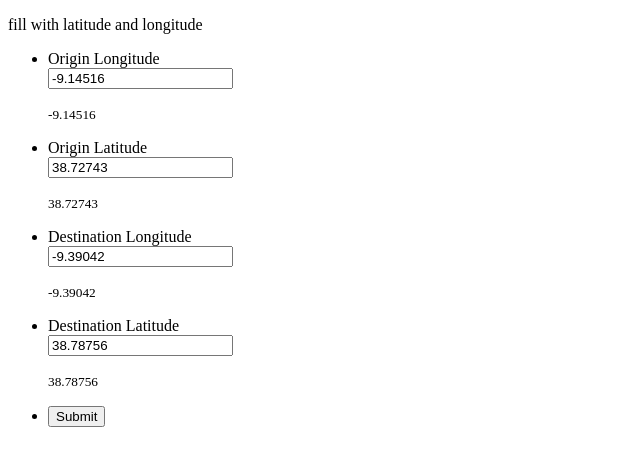
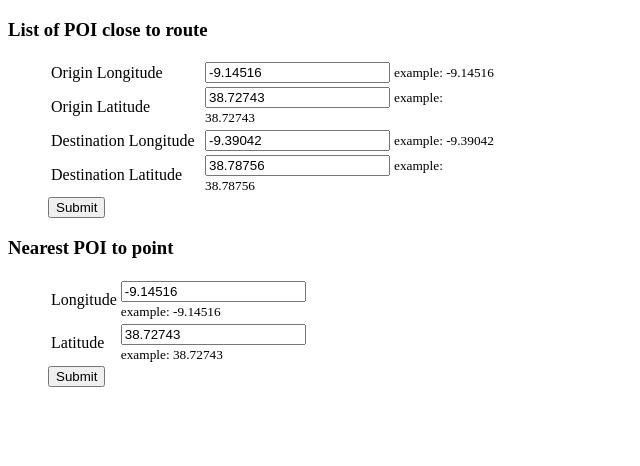
Before and after one commit to gsfig/IndieRoutes, a Flask app: page / in a window 1280 px wide. Shown: the top 466 px of the page, without its empty margins (0-640 px from the left). Run offline with Flask 2, Linux system fonts and the light colour scheme; parts of the project's set-up code (start-up, migrations or seed data) failed here and were passed over; some libraries are stand-ins or nearby versions.

Commit message:
working view for highlights

```diff
--- a/main.py
+++ b/main.py
@@ -12,12 +12,13 @@ def hello_world():
     return render_template('home.html')
 
 
-@app.route('/sendQuery', methods=['GET'])
+@app.route('/get_highlights', methods=['GET'])
 def query():
-    query_text = request.args.to_dict()
-    print('QUERY: ' + str(query_text))
+    form = request.args.to_dict()
+    highlights = get_highlights(form['o_lon'], form['o_lat'], form['d_lon'], form['d_lat'])
+    print('highlightLIST: ' + str(highlights))
 
-    return json.dumps({'poi': [{'id': 1, 'name': 'sendquery'}]})
+    return json.dumps(highlights)
 
 
 create_db()
--- a/static/myScript.js
+++ b/static/myScript.js
@@ -15,15 +15,16 @@ $(document).ready(function () {
         $.ajax({
             type: "GET",
             //enctype: 'multipart/form-data',
-            url: "sendQuery",
+            url: "get_highlights",
             data: query,
             processData: false,
             contentType: false,
             cache: false,
             timeout: 600000,
             success: function (data) {
-                console.log("SUCCESS : ", data);
+//                console.log("SUCCESS : ", data);
                 var obj = JSON.parse(data);
+//                var obj = data;
                 //console.log("obj: ", obj);
 
                 if(jQuery.isEmptyObject(obj)){
@@ -53,6 +54,8 @@ function showError() {
 
 function showData(obj){
     console.log("success", obj);
+//    $('#show-highlights').text(JSON.stringify(obj))
+    $('#show-highlights').append(obj)
 
     $("#btnSubmit").prop("disabled", false);
 
--- a/templates/home.html
+++ b/templates/home.html
@@ -8,70 +8,88 @@
 </head>
 <body>
 
-
-<!--<form enctype="multipart/form-data" id="fileUploadForm" method="POST">-->
-<!--    <textarea class="box-css" name="QueryField" placeholder="Input query">aaa</textarea>-->
-<!--    &lt;!&ndash;rows="7" cols="70"&ndash;&gt;-->
-<!--    <br/>-->
-
-<!--    <input class="button-css" id="btnSubmit" type="submit" value="Find Similar"/>-->
-</form>
-
-
 <form action="" class="appnitro" enctype="multipart/form-data" id="fileUploadForm" method="GET">
     <div class="form_description">
-        <p>fill with latitude and longitude</p>
+        <h3>List of POI close to route</h3>
     </div>
     <ul>
 
-        <li id="li_1">
-            <label class="description" for="o_lon">Origin Longitude </label>
-            <div>
-                <input class="element text medium" id="o_lon" maxlength="255" name="o_lon" type="text"
-                       value="-9.14516"/>
-            </div>
-            <p class="guidelines" id="guide_1">
-                <small>-9.14516</small>
-            </p>
-        </li>
-        <li id="li_2">
-            <label class="description" for="o_lat">Origin Latitude </label>
-            <div>
-                <input class="element text medium" id="o_lat" maxlength="255" name="o_lat" type="text"
-                       value="38.72743"/>
-            </div>
-            <p class="guidelines" id="guide_2">
-                <small>38.72743</small>
-            </p>
-        </li>
-        <li id="li_3">
-            <label class="description" for="d_lon">Destination Longitude </label>
-            <div>
-                <input class="element text medium" id="d_lon" maxlength="255" name="d_lon" type="text"
-                       value="-9.39042"/>
-            </div>
-            <p class="guidelines" id="guide_3">
-                <small>-9.39042</small>
-            </p>
-        </li>
-        <li id="li_4">
-            <label class="description" for="d_lat">Destination Latitude </label>
-            <div>
-                <input class="element text medium" id="d_lat" maxlength="255" name="d_lat" type="text"
-                       value="38.78756"/>
-            </div>
-            <p class="guidelines" id="guide_4">
-                <small>38.78756</small>
-            </p>
-        </li>
+        <table style="width: 450.05px;" cellpadding="1">
+            <tbody>
+            <tr>
+                <td style="width: 150px;"><label class="description" for="o_lon">Origin Longitude </label></td>
+                <td><input class="element text medium" id="o_lon" maxlength="255" name="o_lon" type="text"
+                           value="-9.14516"/>
+                    <small>example: -9.14516</small>
+                </td>
+            </tr>
+            <tr>
+                <td style="width: 150px;"><label class="description" for="o_lat">Origin Latitude </label></td>
+                <td><input class="element text medium" id="o_lat" maxlength="255" name="o_lat" type="text"
+                           value="38.72743"/>
+                    <small>example: 38.72743</small>
+                </td>
+            </tr>
+            <tr>
+                <td style="width: 150px;"><label class="description" for="d_lon">Destination Longitude </label></td>
+                <td><input class="element text medium" id="d_lon" maxlength="255" name="d_lon" type="text"
+                           value="-9.39042"/>
+                    <small>example: -9.39042</small>
+                </td>
+            </tr>
+            <tr>
+                <td style="width: 150px;"><label class="description" for="d_lat">Destination Latitude </label></td>
+                <td><input class="element text medium" id="d_lat" maxlength="255" name="d_lat" type="text"
+                           value="38.78756"/>
+                    <small>example: 38.78756</small>
+                </td>
+            </tr>
+            </tbody>
+        </table>
 
-        <li class="buttons">
+        <input class="button_text" id="btnSubmit" name="submit" type="submit" value="Submit"/>
+        </div>
+    </ul>
+</form>
+<div id="show-highlights">
+
+</div>
+
+<form action="" class="appnitro" enctype="multipart/form-data" id="UploadFormPOI" method="GET">
+    <div class="form_description">
+        <h3>Nearest POI to point</h3>
+    </div>
+    <ul>
+
+        <table style="width: 2%;" cellpadding="1">
+            <tbody>
+            <tr>
+                <td><label class="description" for="lon">Longitude </label></td>
+                <td><input class="element text medium" id="lon" maxlength="255" name="lon" type="text"
+                           value="-9.14516"/>
+                    <small>example: -9.14516</small>
+                </td>
+            </tr>
+            <tr>
+                <td><label class="description" for="lat">Latitude </label></td>
+                <td><input class="element text medium" id="lat" maxlength="255" name="lat" type="text"
+                           value="38.72743"/>
+                    <small>example: 38.72743</small>
+                </td>
+            </tr>
+            </tbody>
+        </table>
+
+        <div class="buttons">
             <input name="form_id" type="hidden" value="60409"/>
 
-            <input class="button_text" id="btnSubmit" name="submit" type="submit" value="Submit"/>
-        </li>
+            <input class="button_text" id="btnSubmit-POI" name="submit" type="submit" value="Submit"/>
+        </div>
     </ul>
 </form>
+<div id="show-nearest-poi">
+
+</div>
 
 
 </body>
```
